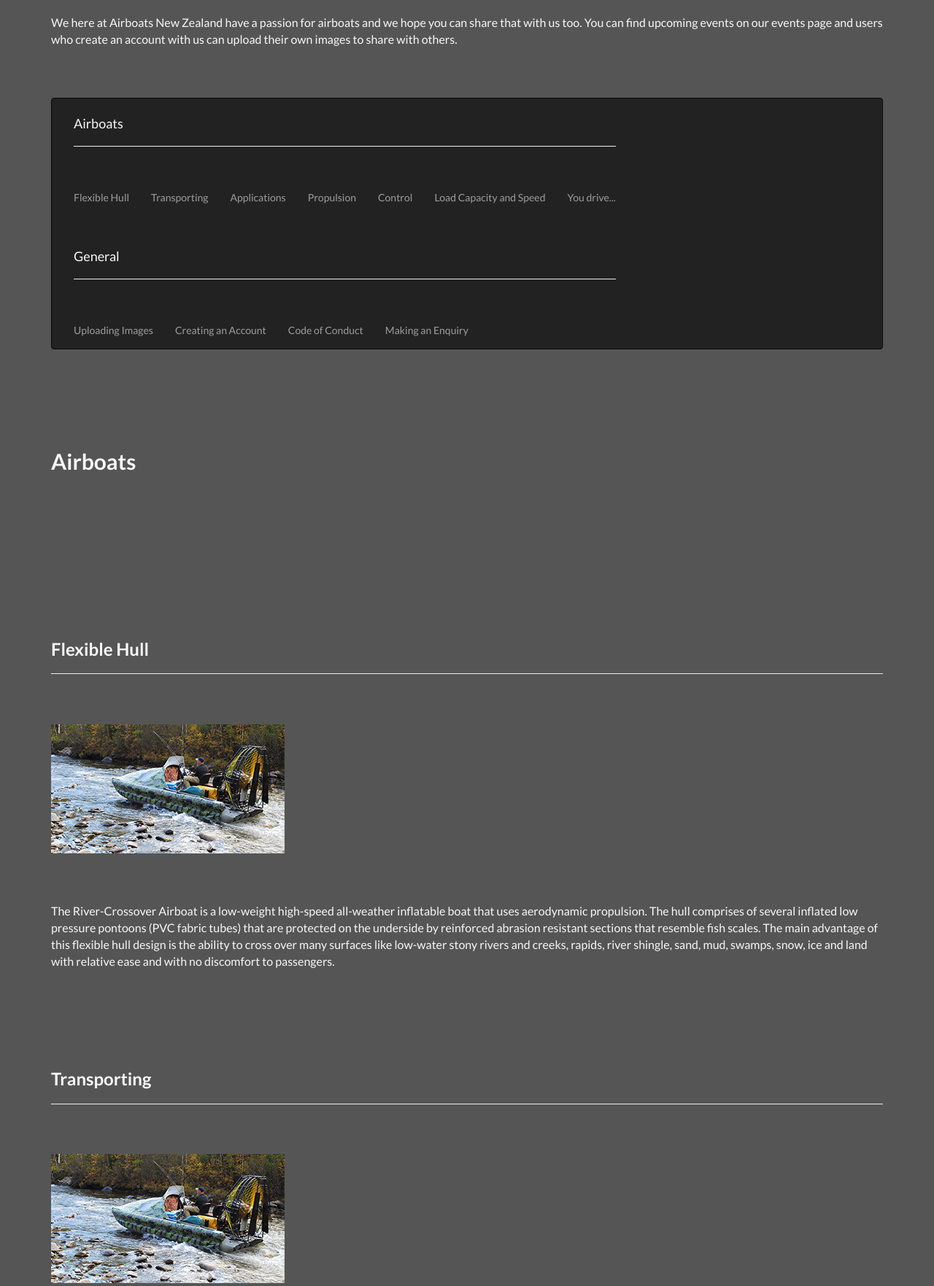
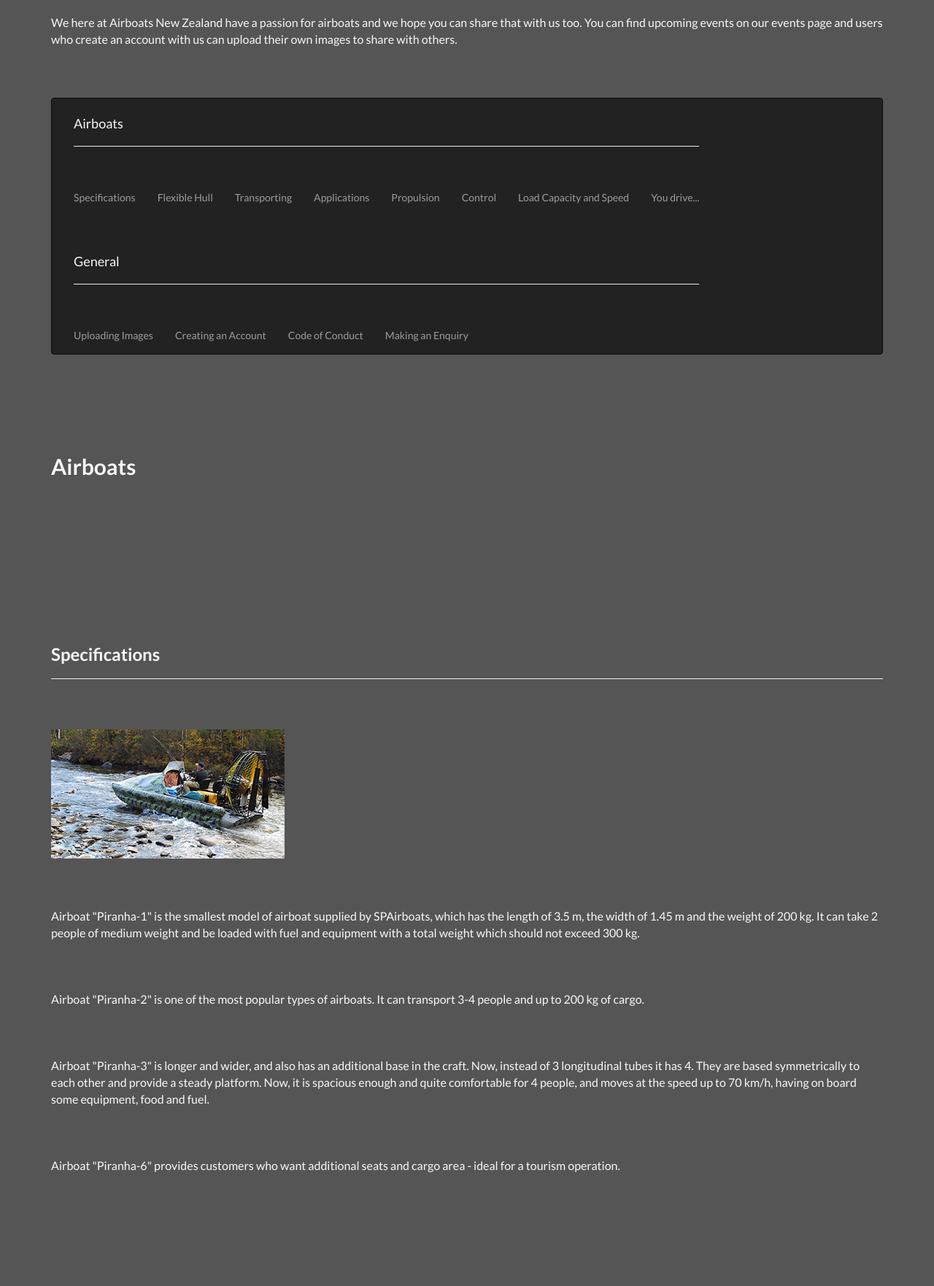
Before and after one commit to Kris-King/AirboatsNZ, a CodeIgniter app: page /site/about in a window 1280 px wide. Shown: the part 221-1984 px from the top of the page at 73% size. Run offline with CodeIgniter, Linux system fonts and the light colour scheme; some libraries are stand-ins or nearby versions.

Commit message:
Merge origin/master
Conflicts:
	application/views/themes/default.php

```diff
--- a/application/config/config.php
+++ b/application/config/config.php
@@ -26,7 +26,7 @@ $config['base_url']	= '';
 | variable so that it is blank.
 |
 */
-$config['index_page'] = 'index.php';
+$config['index_page'] = '';
 
 /*
 |--------------------------------------------------------------------------
--- a/application/controllers/site.php
+++ b/application/controllers/site.php
@@ -24,8 +24,7 @@ class Site extends CI_Controller {
     public function index() {
         $this->_init();
         $this->load->helper('form');
-        $this->load->library('upload');
-        $this->load->view('pages/home');
+        $this->load->view('pages/home', array('is_contact_validation' => false));
     }
 
     public function about() {
@@ -38,9 +37,25 @@ class Site extends CI_Controller {
         $this->load->view('pages/404');
     }
 
-    public function events() {
+    public function make_enquiry() {
         $this->_init();
-        $this->load->view('pages/events');
+        $this->load->library('form_validation');
+        //validate
+        $this->form_validation->set_rules('first_name', 'First Name', 'trim|required|min_length[2]');
+        $this->form_validation->set_rules('last_name', 'Last Name', 'trim|required|min_length[2]');
+        $this->form_validation->set_rules('email_address', 'Email Address', 'trim|required|valid_email');
+        $this->form_validation->set_rules('comment', 'Comment', 'trim|required|min_length[4]|max_length[250]');
+
+        $this->form_validation->set_error_delimiters('<div>', '</div>');
+
+        if (!$this->form_validation->run()) {
+            $this->load->view('pages/home', array('is_contact_validation' => true));
+
+        } else {
+            $this->session->set_flashdata('success', 'Thankyou for your enquiry, we will respond as soon as possible');
+            redirect(base_url().'#Enquiry', 'refresh');
+
+        }
     }
 
 }
--- a/application/views/pages/about.php
+++ b/application/views/pages/about.php
@@ -16,6 +16,7 @@
 
                         <ul class="nav navbar-nav">
                             <h4 class="pad15">Airboats<hr></h4>
+                            <li><a href="#Specifications">Specifications</a></li>
                             <li><a href="#Flexible_Hull">Flexible Hull</a></li>
                             <li><a href="#Transporting">Transporting</a></li>
                             <li><a href="#Applications">Applications</a></li>
@@ -34,15 +35,39 @@
             </nav>
         </section>
 
-        <section class="element_spacing" id="Flexible_Hull">
+        <section class="element_spacing" id="Specifications">
             <h2>Airboats</h2>
+        </section>
+
+        <section class="spacing margin_spacing">
+            <div>
+                <h3>Specifications<hr></h3>
+                <div class="spacing">
+                    <img src="<?php echo base_url(); ?>assets/themes/default/images/airboat_img2.jpg" class="img-responsive" alt="About Us - Airboat image 1"/>
+                </div>
+                <p class="spacing">
+                    Airboat "Piranha-1" is the smallest model of airboat supplied by SPAirboats, which has the length of 3.5 m, the width of 1.45 m and the weight of 200 kg.
+                    It can take 2 people of medium weight and be loaded with fuel and equipment with a total weight which should not exceed 300 kg.
+                </p>
+                <p class="spacing">
+                    Airboat "Piranha-2" is one of the most popular types of airboats. It can transport 3-4 people and up to 200 kg of cargo.
+                </p>
+                <p class="spacing">
+                    Airboat "Piranha-3" is longer and wider, and also has an additional base in the craft. Now, instead of 3 longitudinal tubes it has 4.
+                    They are based symmetrically to each other and provide a steady platform. Now, it is spacious enough and quite comfortable for 4 people,
+                    and moves at the speed up to 70 km/h, having on board some equipment, food and fuel.
+                </p>
+                <p class="spacing" id="Flexible_Hull">
+                    Airboat "Piranha-6" provides customers who want additional seats and cargo area - ideal for a tourism operation.
+                </p>
+            </div>
         </section>
 
         <section class="spacing margin_spacing">
             <div>
                 <h3>Flexible Hull<hr></h3>
                 <div class="spacing">
-                    <img src="<?php echo base_url(); ?>assets/themes/default/images/airboat_img2.jpg" class="img-responsive" alt="About Us - Airboat image 1"/>
+                    <img src="<?php echo base_url(); ?>assets/themes/default/images/airboat_img4.jpg" class="img-responsive" alt="About Us - Airboat image 1"/>
                 </div>
                 <p id="Transporting">
                     The River-Crossover Airboat is a low-weight high-speed all-weather inflatable boat that uses aerodynamic propulsion.
@@ -59,7 +84,7 @@
             <div>
                 <h3 id="Transporting">Transporting<hr></h3>
                 <div class="spacing">
-                    <img src="<?php echo base_url(); ?>assets/themes/default/images/airboat_img2.jpg" class="img-responsive" alt="About Us - Airboat image 1"/>
+                    <img src="<?php echo base_url(); ?>assets/themes/default/images/airboat_img8.jpg" class="img-responsive" alt="About Us - Airboat image 1"/>
                 </div>
                 <p id="Applications">
                     Taking you to places where other water craft have difficulty, the River-Crossover Airboats have far more maneuverability and
@@ -74,7 +99,7 @@
             <div>
                 <h3>Applications<hr></h3>
                 <div class="spacing">
-                    <img src="<?php echo base_url(); ?>assets/themes/default/images/airboat_img2.jpg" class="img-responsive" alt="About Us - Airboat image 1"/>
+                    <img src="<?php echo base_url(); ?>assets/themes/default/images/airboat_img6.jpg" class="img-responsive" alt="About Us - Airboat image 1"/>
                 </div>
                 <p id="Propulsion">
                     Safe and easily operated, the all-weather River-Crossover Airboat can be used for fishing and hunting,
@@ -89,7 +114,7 @@
             <div>
                 <h3>Propulsion<hr></h3>
                 <div class="spacing">
-                    <img src="<?php echo base_url(); ?>assets/themes/default/images/airboat_img2.jpg" class="img-responsive" alt="About Us - Airboat image 1"/>
+                    <img src="<?php echo base_url(); ?>assets/themes/default/images/airboat_img5.jpg" class="img-responsive" alt="About Us - Airboat image 1"/>
                 </div>
                 <p id="Control">
                     In South Pacific countries: Suzuki, Subaru and Toyota automobile engines power the series of River-Crossover Airboats.
@@ -104,7 +129,7 @@
             <div>
                 <h3>Control<hr></h3>
                 <div class="spacing">
-                    <img src="<?php echo base_url(); ?>assets/themes/default/images/airboat_img2.jpg" class="img-responsive" alt="About Us - Airboat image 1"/>
+                    <img src="<?php echo base_url(); ?>assets/themes/default/images/airboat_img3.jpg" class="img-responsive" alt="About Us - Airboat image 1"/>
                 </div>
                 <p id="Load_Capacity">
                     There are two Aerodynamic rudders for the small to medium craft and four on the larger craft. Positioned in the propeller slipstream,
@@ -119,7 +144,7 @@
             <div>
                 <h3>Load Capacity and Speed<hr></h3>
                 <div class="spacing">
-                    <img src="<?php echo base_url(); ?>assets/themes/default/images/airboat_img2.jpg" class="img-responsive" alt="About Us - Airboat image 1"/>
+                    <img src="<?php echo base_url(); ?>assets/themes/default/images/airboat_img8.jpg" class="img-responsive" alt="About Us - Airboat image 1"/>
                 </div>
                 <p id="You_Drive">
                     Currently there are six River-Crossover Airboats to choose  from, ranging from a 4-seat 500kg loading capacity, to a 10-seat 1200kg
@@ -135,7 +160,7 @@
             <div>
                 <h3>You drive...<hr></h3>
                 <div class="spacing">
-                    <img src="<?php echo base_url(); ?>assets/themes/default/images/airboat_img2.jpg" class="img-responsive" alt="About Us - Airboat image 1"/>
+                    <img src="<?php echo base_url(); ?>assets/themes/default/images/airboat_img7.jpg" class="img-responsive" alt="About Us - Airboat image 1"/>
                 </div>
                 <p>
                     Easy to drive, our River-Crossover Airboats will take you to places that were previously unreachable with other craft.
--- a/application/views/themes/default.php
+++ b/application/views/themes/default.php
@@ -81,7 +81,7 @@
                         <?php else: ?>
                             <li><a href="#" data-toggle="modal" data-target="#imageUploadModal"><span class="glyphicon glyphicon-upload"></span> Upload</a></li>
                         <?php endif; ?>
-                        <?php if ($this->session->userdata('is_logged_in')): ?>
+                        <?php if ($this->session->userdata('is_logged_in')&&$this->session->userdata('user_id')== 1): ?>
                             <li><a href="<?php echo base_url(); ?>events"><span class="glyphicon glyphicon-cog"></span> Admin</a></li>
                         <?php endif; ?>
 
--- a/assets/themes/default/css/custom.css
+++ b/assets/themes/default/css/custom.css
@@ -121,3 +121,9 @@ a.btn-lg{
     /*        Attribution: http://commons.wikimedia.org/wiki/File:BoogalooAudienceNOLA2009.JPG     */
     background-image: url('http://localhost/AirboatsNZ/assets/themes/default/images/events_img.JPG');
 }
+
+#upload{
+    min-height:100%;
+    padding:10px;
+    background-image: url('http://localhost/AirboatsNZ/assets/themes/default/images/upload_img.jpg');
+}
```
Also changed, not shown: application/controllers/auth.php (+3 -4 lines), application/controllers/events.php (+6 -6 lines), application/controllers/images.php (+6 -2 lines), application/views/pages/admin.php (+6 -5 lines), application/views/pages/home.php (+40 -10 lines), application/views/pages/sign_up.php (+1 -10 lines), application/views/pages/upload_form.php (+16 -3 lines), assets/themes/default/images/airboat_img3.jpg (added), assets/themes/default/images/airboat_img4.jpg (added), assets/themes/default/images/airboat_img5.jpg (added), assets/themes/default/images/airboat_img6.jpg (added), assets/themes/default/images/airboat_img7.jpg (added), assets/themes/default/images/airboat_img8.jpg (added), assets/themes/default/images/upload_img.jpg (added).
